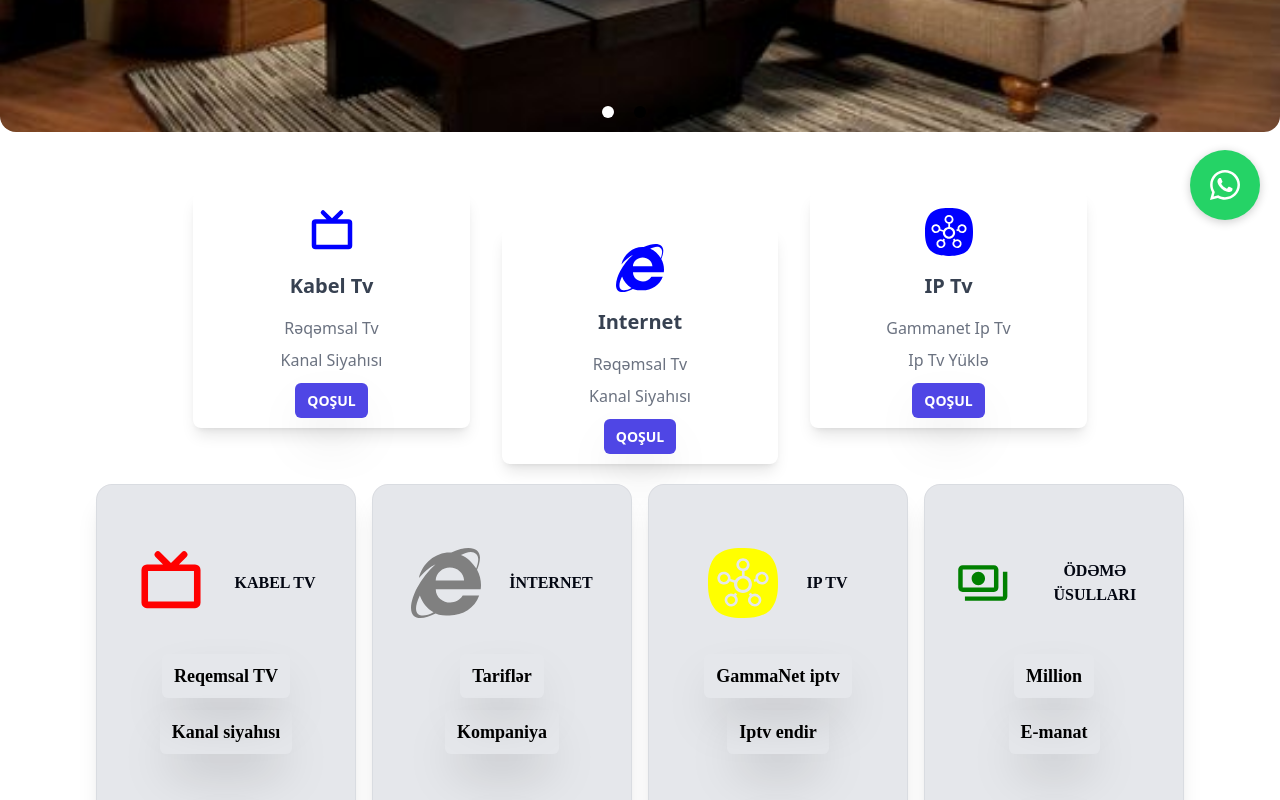
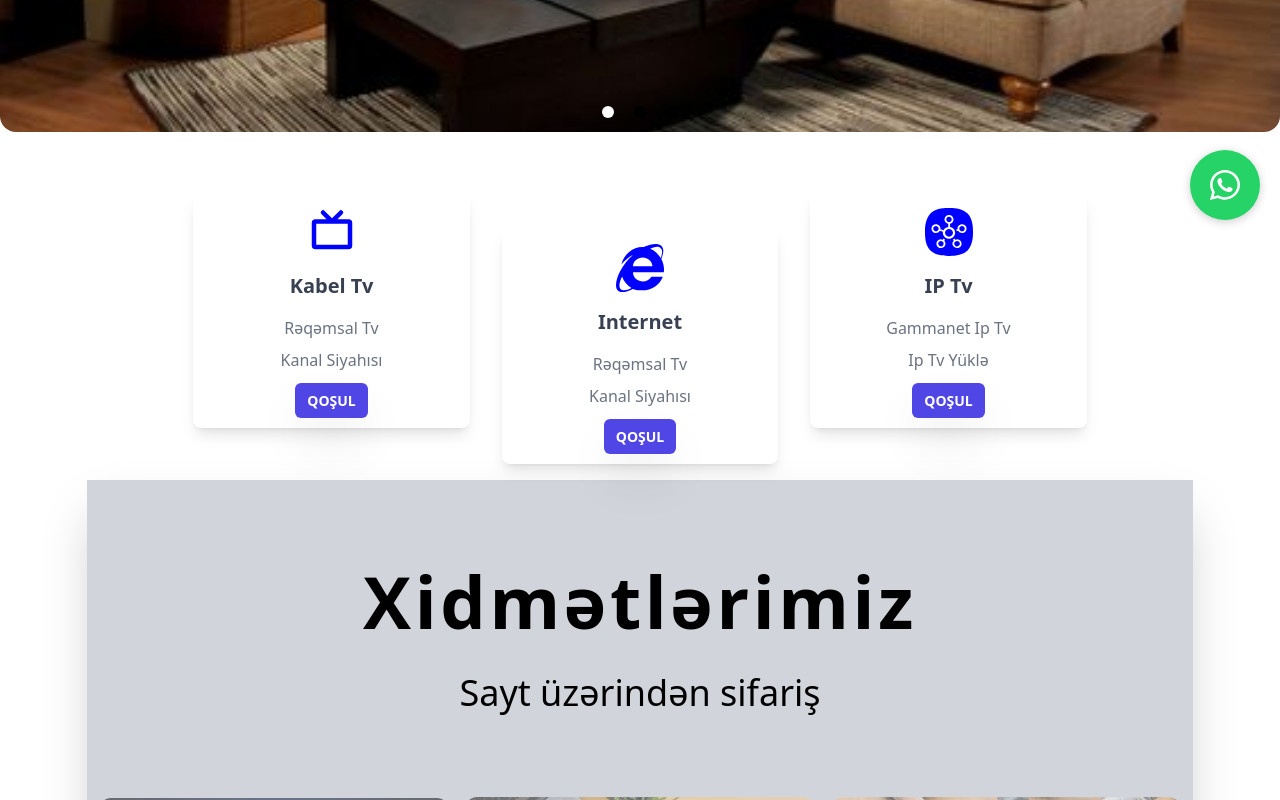
Before and after one commit to bedirlituran/netlika, a Next.js app: page / in a window 1280 px wide. Shown: the part 560-1360 px from the top of the page. Built offline with nearby package versions, Linux system fonts and the light colour scheme.

Commit message:
sekiller

```diff
--- a/app/layout.js
+++ b/app/layout.js
@@ -4,7 +4,6 @@ import Navbar from '../components/Navbar'
 import Providers from './provider'
 import Footer from '../components/Footer'
 import Slide from "../components/Slide"
-import AnimatedLayout from "../components/AnimatedLayout";
 
 
 
@@ -19,15 +18,15 @@ export default function RootLayout({ children }) {
   return (
     <html lang="en">
 
-      <body className={`${inter} overflow-x-hidden`}>
-      <AnimatedLayout>
+      <body className={`${inter} `}>
+
         <Providers>
         <Navbar/>
           <Slide/>
           {children}
           <Footer/>
         </Providers>
-        </AnimatedLayout>
+
         </body>
     </html>
   )
--- a/app/page.js
+++ b/app/page.js
@@ -3,20 +3,24 @@ import Xidmet from "../components/Xidmet";
 import Reklam from "../components/Reklam";
 import WhatsAppButton from "../components/Whatsapp";
 import Yenicarding from "../components/Yenicarding";
-import Carding from "@/components/Carding";
+import AnimatedLayout from "../components/AnimatedLayout";
+
+
 
 
 
 export default function Home() {
   return (
 
-      <main>
-      <Yenicarding />
-      <Carding />
+      <AnimatedLayout>
+        <main>
+        <Yenicarding />
       <Xidmet />
       <Reklam />
       <WhatsAppButton />
-      </main>
+        </main>
+
+      </AnimatedLayout>
 
   );
 }
```
